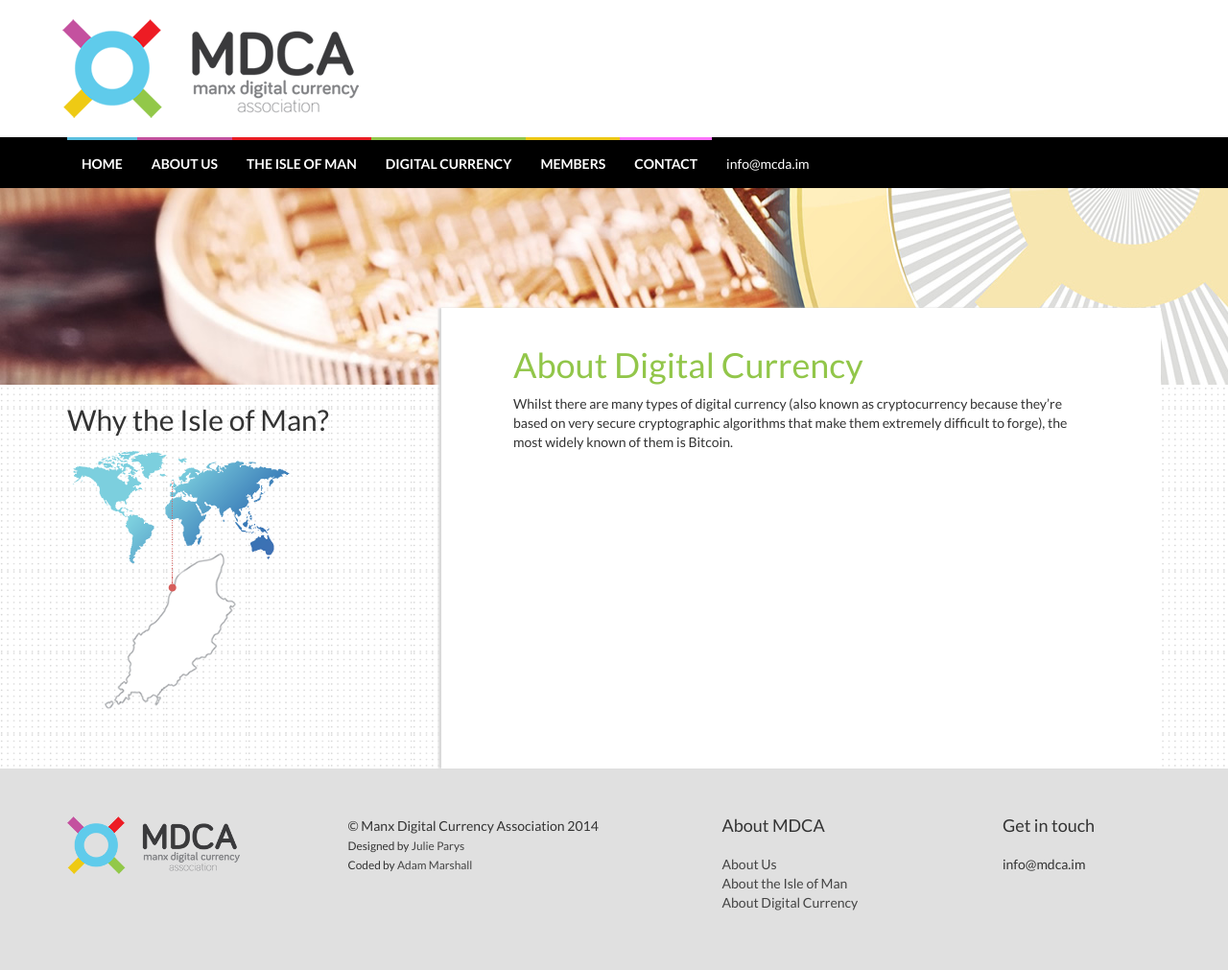
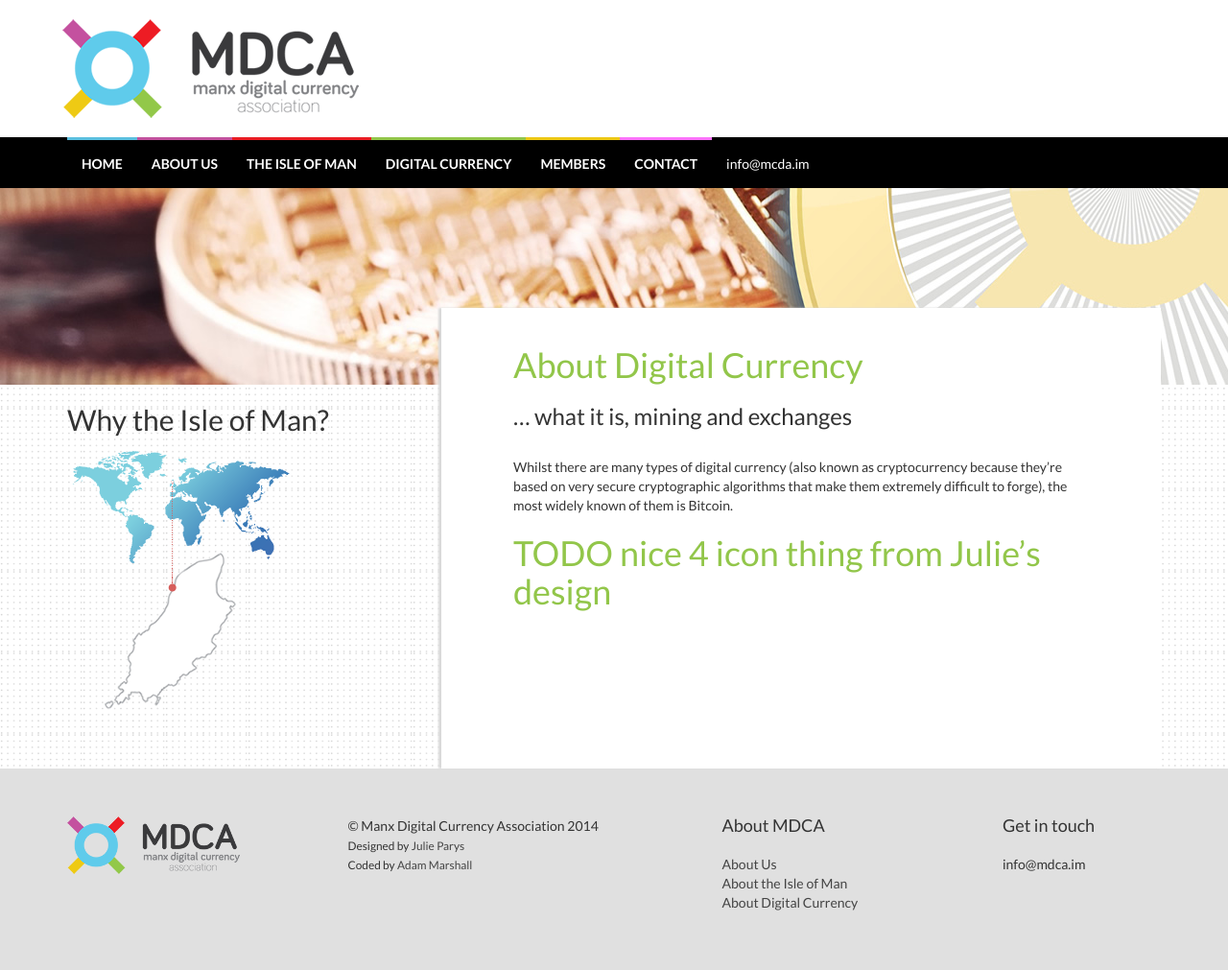
Before and after one commit to Julieparys/MDCA, a Jekyll site: the page built from src/digitalcurrency.md, in a window 1280 px wide. Shown: the whole page at 96% size. Built offline with Jekyll 4.4.1, drawn with Linux system fonts in a browser that asks for light colours; Markdown is read by kramdown in place of the engine named in the settings.

Commit message:
some extra headers and todos for next time

```diff
--- a/src/_sass/src/screen.sass
+++ b/src/_sass/src/screen.sass
@@ -40,6 +40,8 @@ html
 				color: #333
 		h1, h2
 			color: $cyan
+		h3
+			margin-bottom: 30px
 	// Site header
 	.header
 		background-color: white
--- a/src/css/screen.css
+++ b/src/css/screen.css
@@ -21,6 +21,8 @@ html body {
     color: #333333; }
   html body h1, html body h2 {
     color: #5bbfdf; }
+  html body h3 {
+    margin-bottom: 30px; }
 html .header {
   background-color: white; }
   html .header .logo {
--- a/src/digitalcurrency.md
+++ b/src/digitalcurrency.md
@@ -7,5 +7,8 @@ banner: DigitalCurrency
 ---
 
 #About Digital Currency
+###... what it is, mining and exchanges
 
 Whilst there are many types of digital currency (also known as cryptocurrency because they're based on very secure cryptographic algorithms that make them extremely difficult to forge), the most widely known of them is Bitcoin.
+
+#TODO nice 4 icon thing from Julie's design
```
Also changed, not shown: src/aboutus.md (+1 -0 lines), src/index.md (+2 -0 lines).
